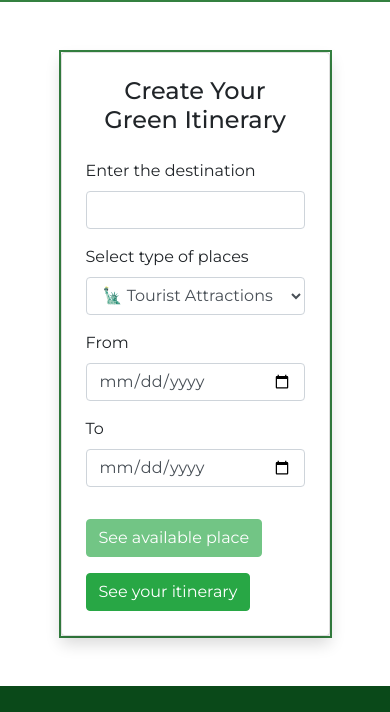
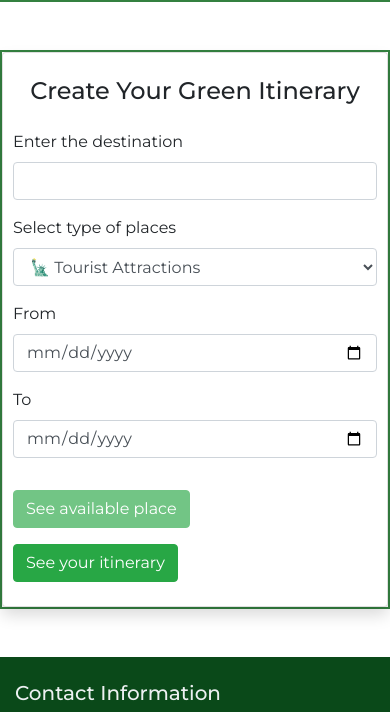
Before and after one commit to hiokauka/eco-travel-planner, a plain HTML site: page Itinerary.html in a window 390 px wide. Shown: the part 76-788 px from the top of the page. Drawn offline with nearby package versions, Linux system fonts and the light colour scheme.

Commit message:
improve ui

```diff
--- a/assets/css/itinerary.css
+++ b/assets/css/itinerary.css
@@ -179,3 +179,24 @@ body {
     height: 70px;       /* even smaller */
   }
 }
+
+@media (max-width: 768px) {
+  .container-itinerary {
+    padding-left: 0 !important;
+    padding-right: 0 !important;
+    margin-left: 0 !important;
+    margin-right: 0 !important;
+    width: 100% !important;
+    max-width: 100% !important;
+  }
+
+  .container-itinerary .card {
+    width: 100% !important;
+    max-width: 100% !important;
+    margin: 0 !important;
+    padding-left: 10px !important;
+    /* optional for some breathing room */
+    padding-right: 10px !important;
+    /* optional */
+  }
+}
```
Also changed, not shown: assets/css/weather.css (+22 -0 lines), index.html (+2 -1 lines).
